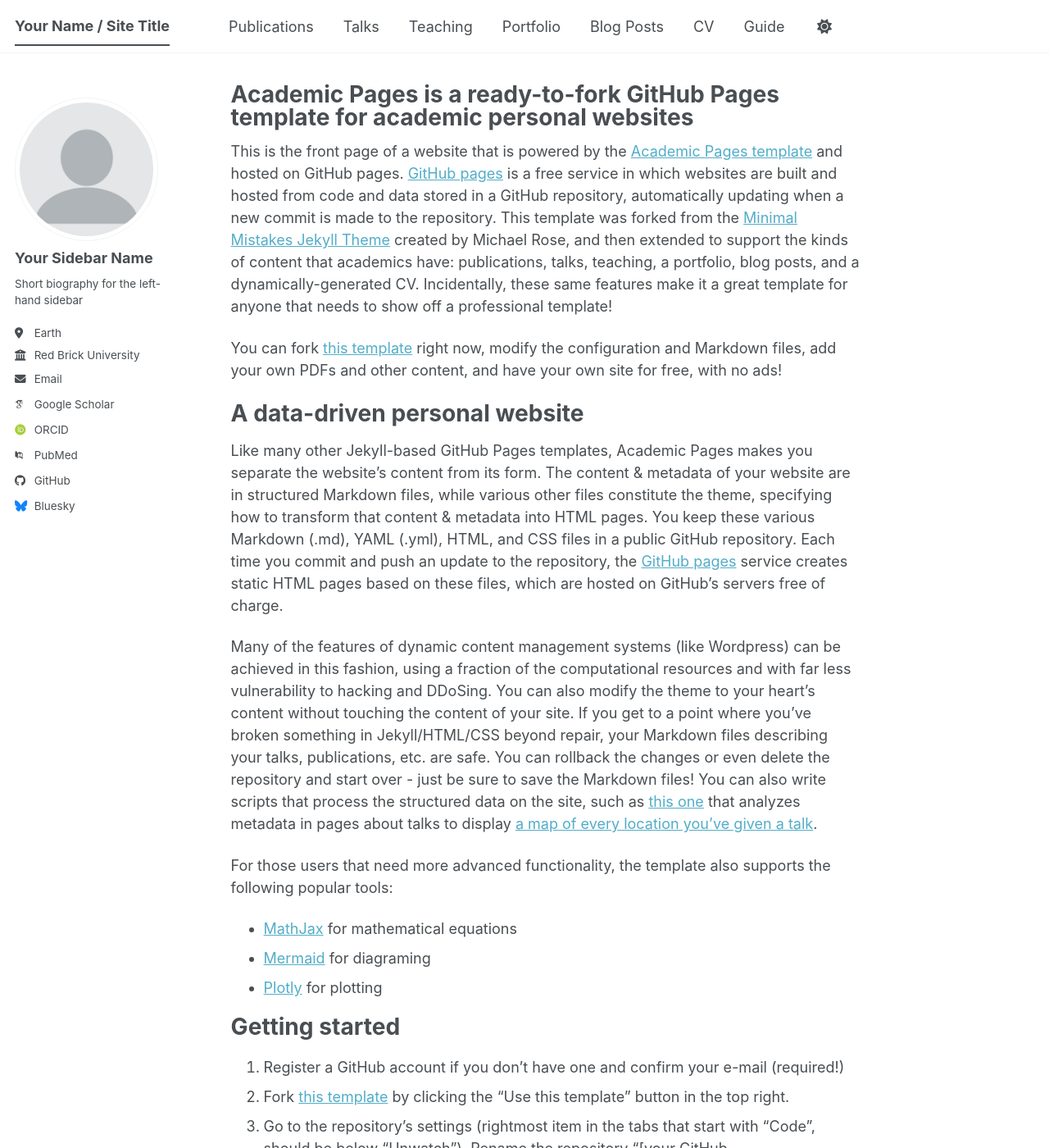
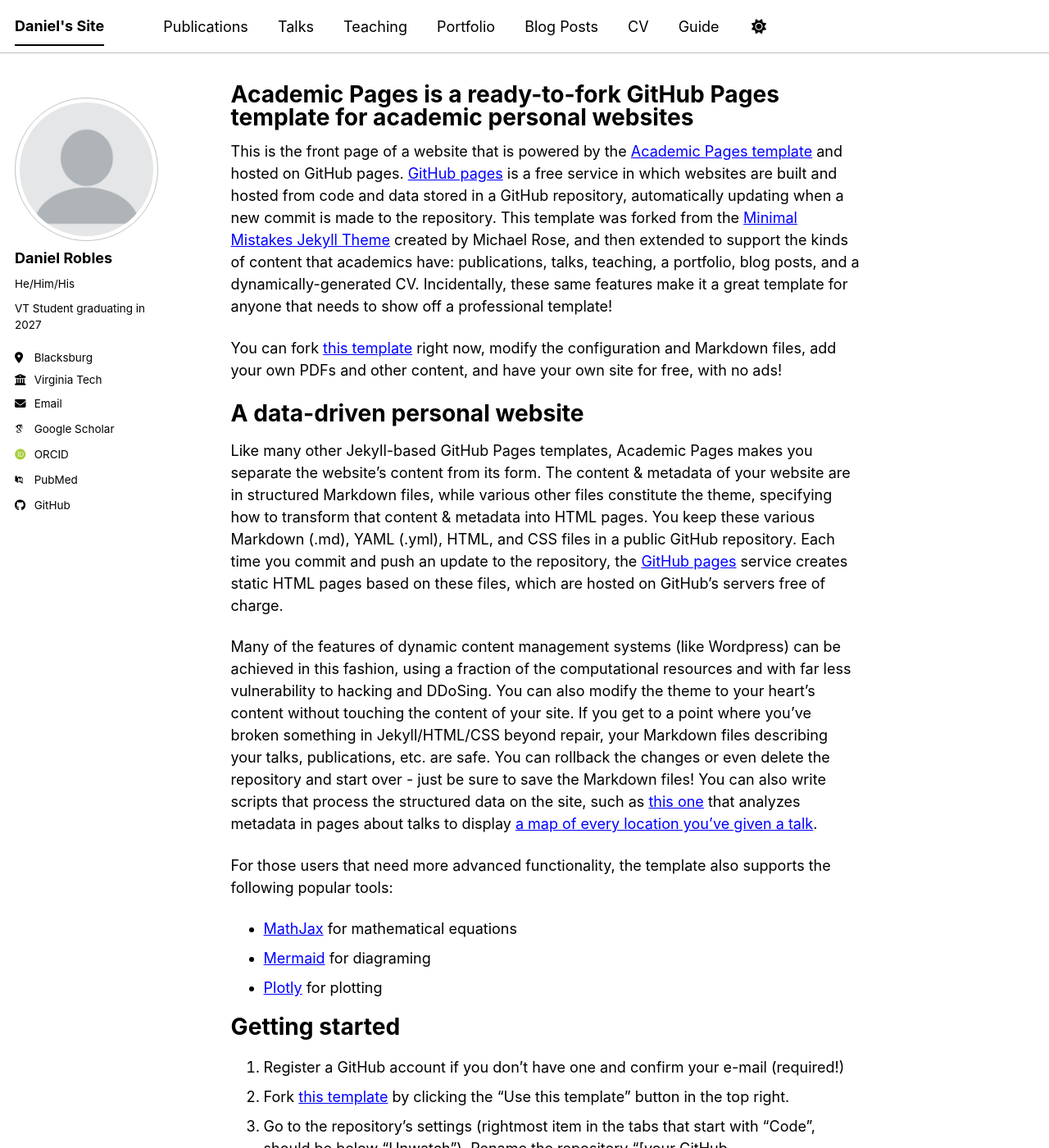
Before and after one commit to Pandapie109/Pandapie109.github.io, a Jekyll site: the page built from _pages/about.md, in a window 1280 px wide and 1400 px high. Shown: the whole window at 82% size. Built offline with Jekyll 4.4.1, drawn with Linux system fonts in a browser that asks for light colours; some web fonts are replaced; a script bundle is joined from its source files by our own code; library files that are not in the unit come from our copies; some of the changed text lies outside the part shown.

Commit message:
Update site configuration with personal details

```diff
--- a/_config.yml
+++ b/_config.yml
@@ -8,11 +8,11 @@
 
 # Basic Site Settings
 locale                   : "en-US"
-site_theme               : "default" # The available themes options are "default", "air", "sunrise", "mint", "dirt" and "contrast"
-title                    : "Your Name / Site Title"
+site_theme               : "contrast" # The available themes options are "default", "air", "sunrise", "mint", "dirt" and "contrast"
+title                    : "Daniel's Site"
 title_separator          : "-"
-name                     : &name "Your Name"
-description              : &description "Your Name's academic portfolio"   # Update this with a general description of your site, this is the default if not overridden by a page
+name                     : &name "Daniel Robles-Hinckley"
+description              : &description "Coding/Development Portfolio"   # Update this with a general description of your site, this is the default if not overridden by a page
 url                      : https://academicpages.github.io # The base hostname & protocol for your site e.g. "https://[your GitHub username].github.io",
                                                            # or if you already have some other page hosted on Github then use "https://[your GitHub username].github.io/[Your Repo Name]"
 baseurl                  : "" # the subpath of your site, e.g. "/blog"
@@ -24,13 +24,13 @@
 author:
   # Biographic information
   avatar           : "profile.png"
-  name             : "Your Sidebar Name"
-  pronouns         : # example: "she/her"
-  bio              : "Short biography for the left-hand sidebar"
-  location         : "Earth"
-  employer         : "Red Brick University"
+  name             : "Daniel Robles"
+  pronouns         : "He/Him/His"
+  bio              : "VT Student graduating in 2027"
+  location         : "Blacksburg"
+  employer         : "Virginia Tech"
   uri              : # URL
-  email            : "none@example.org"
+  email            : "dhrobles04@vt.edu"
 
   # Academic websites
   academia         : # URL
@@ -51,13 +51,13 @@
   bitbucket        : # Username - Update with your username on the site
   codepen          : # Username
   dribbble         : # Username
-  github           : "academicpages"
+  github           : "Pandapie109"
   kaggle           : # Username
   stackoverflow    : # User number or user number and name (i.e., use "1" or "1/jeff-atwood")
 
   # Social media
   artstation       : # Username
-  bluesky          : "bsky.app" # Replace this with you Bluesky username
+  bluesky          :  # Replace this with you Bluesky username
   facebook         : # Username
   flickr           : # Username
   foursquare       : # Username
```
